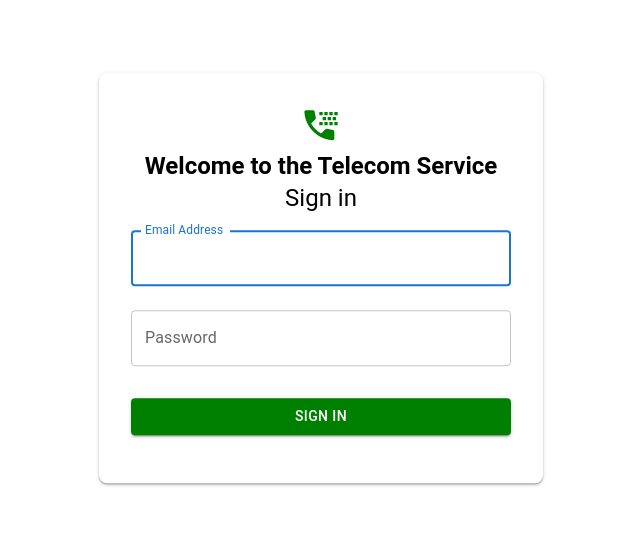
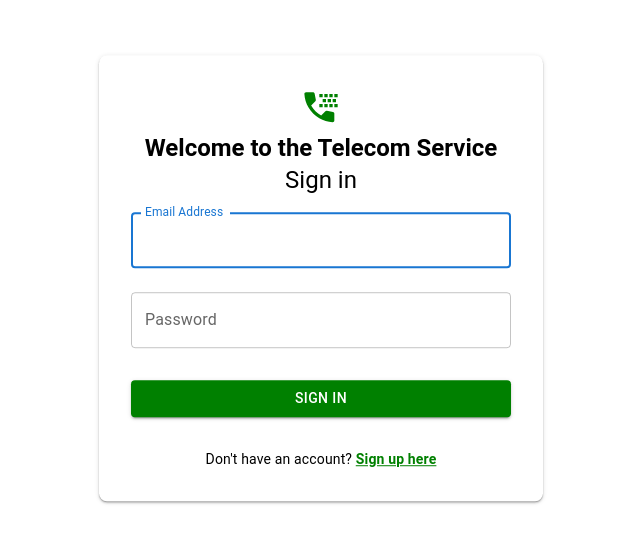
Before and after one commit to iamneo-production/7c3873ba-e746-4c65-8fcf-facbb278e076, a React (Create React App) app in the folder Hackathon 3/: page / in a window 1280 px wide. Shown: the part 122-664 px from the top of the page, without its empty margins (319-959 px from the left). Built offline with nearby package versions, Linux system fonts and the light colour scheme.

Commit message:
fix: lint fixes

```diff
--- a/Hackathon 3/src/App/Login.js
+++ b/Hackathon 3/src/App/Login.js
@@ -1,23 +1,17 @@
 import * as React from "react";
-import Avatar from "@mui/material/Avatar";
 import Button from "@mui/material/Button";
-import CssBaseline from "@mui/material/CssBaseline";
 import TextField from "@mui/material/TextField";
 
 import Box from "@mui/material/Box";
-import LockOutlinedIcon from "@mui/icons-material/LockOutlined";
 import Typography from "@mui/material/Typography";
 import Container from "@mui/material/Container";
-import { createTheme, ThemeProvider } from "@mui/material/styles";
-import CalendarMonthIcon from "@mui/icons-material/CalendarMonth";
 import { Form, Formik, useFormik } from "formik";
 import { toast } from "react-toastify";
 
 import * as Yup from "yup";
-import { useNavigate } from "react-router-dom";
+import { Link, useNavigate } from "react-router-dom";
 import { CheckLogin } from "./../Services/http.service";
-import { Card, useMediaQuery } from "@mui/material";
-import DialpadIcon from "@mui/icons-material/Dialpad";
+import { useMediaQuery } from "@mui/material";
 
 import TtyIcon from "@mui/icons-material/Tty";
 
@@ -49,7 +43,7 @@ export const Login = () => {
         // toast.warn(err.message, {
         //   theme: "colored",
         // });
-        toast.warn("Error in service", {
+        toast.warn("Invalid Credentials", {
           theme: "colored",
         });
       });
@@ -155,6 +149,18 @@ export const Login = () => {
                 </Button>
               </Form>
             </Formik>
+            <Typography
+              variant="body2"
+              sx={{ textAlign: "center", marginTop: 2 }}
+            >
+              Don't have an account?{" "}
+              <Link
+                to="/register"
+                style={{ color: "green", fontWeight: "bold" }}
+              >
+                Sign up here
+              </Link>
+            </Typography>
           </Box>
         </Box>
       </Container>
--- a/Hackathon 3/src/App/PurchasedOrderList.js
+++ b/Hackathon 3/src/App/PurchasedOrderList.js
@@ -1,6 +1,5 @@
 import { Typography } from "@mui/material";
 import React, { useEffect, useState } from "react";
-import { Header } from "../CommonComponents/Header";
 import DataGridCustomToolbar from "../CommonComponents/DataGridCustomToolbar";
 import { getCheckoutHistory } from "../Services/http.service";
 import { DataGrid } from "@mui/x-data-grid";
--- a/Hackathon 3/src/CommonComponents/PackageCard.js
+++ b/Hackathon 3/src/CommonComponents/PackageCard.js
@@ -2,7 +2,6 @@ import React, { useState } from "react";
 import {
   Box,
   Button,
-  Paper,
   Typography,
   styled,
   Dialog,
@@ -17,20 +16,6 @@ import {
 } from "@mui/material";
 import FourGMobiledataIcon from "@mui/icons-material/FourGMobiledata";
 import DialpadIcon from "@mui/icons-material/Dialpad";
-
-const Item = styled(Paper)(({ theme }) => ({
-  backgroundColor: theme.palette.mode === "dark" ? "#1A2027" : "#fff",
-  ...theme.typography.body2,
-  padding: theme.spacing(2),
-  textAlign: "center",
-  marginTop: 10,
-  borderRadius: 8,
-  color: theme.palette.text.secondary,
-  ":hover": {
-    transform: "scale(1.04)",
-    cursor: "pointer",
-  },
-}));
 
 const StyledTitleBox = styled(Box)(({ theme }) => ({
   backgroundColor: "#094087",
```
